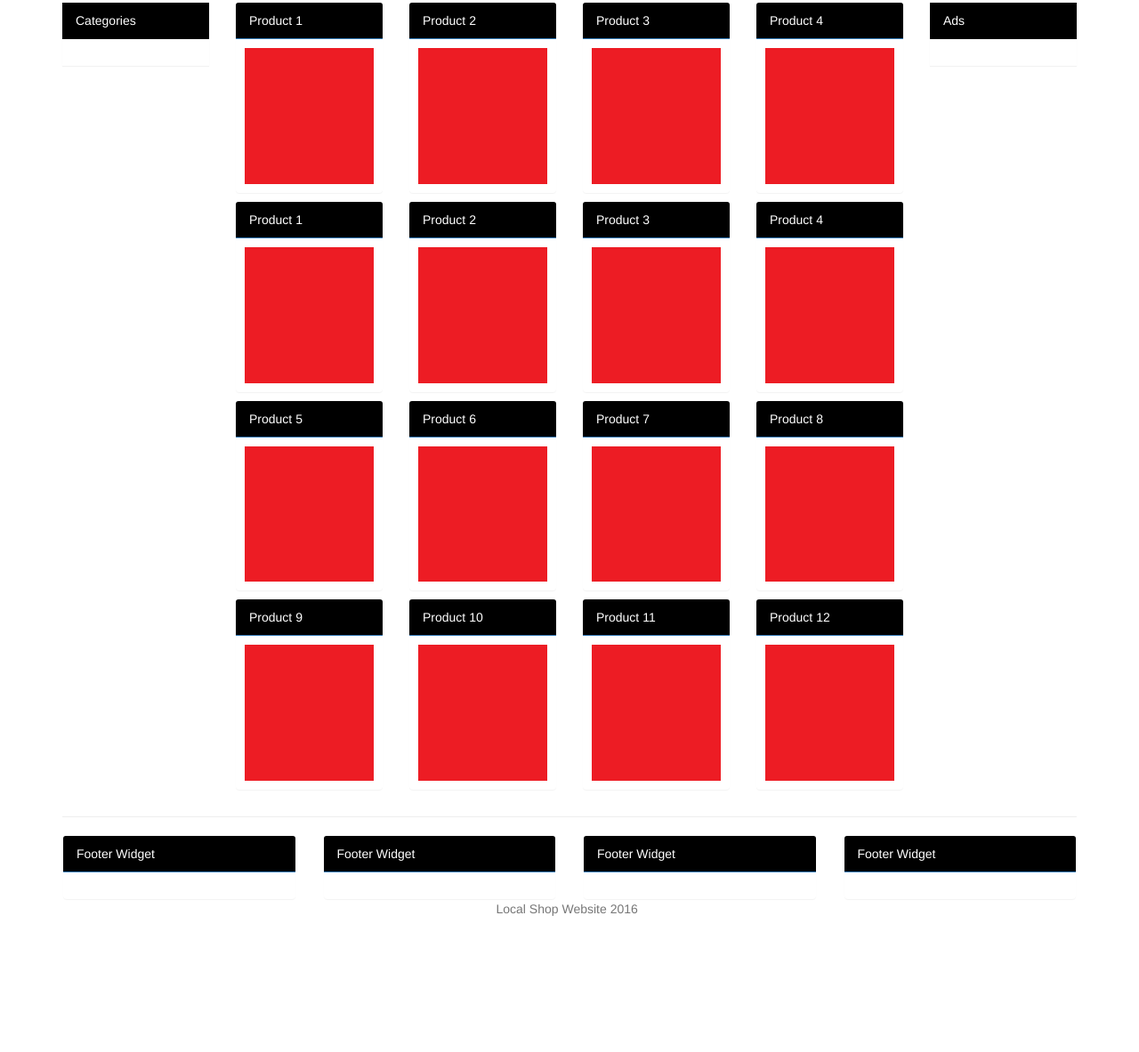
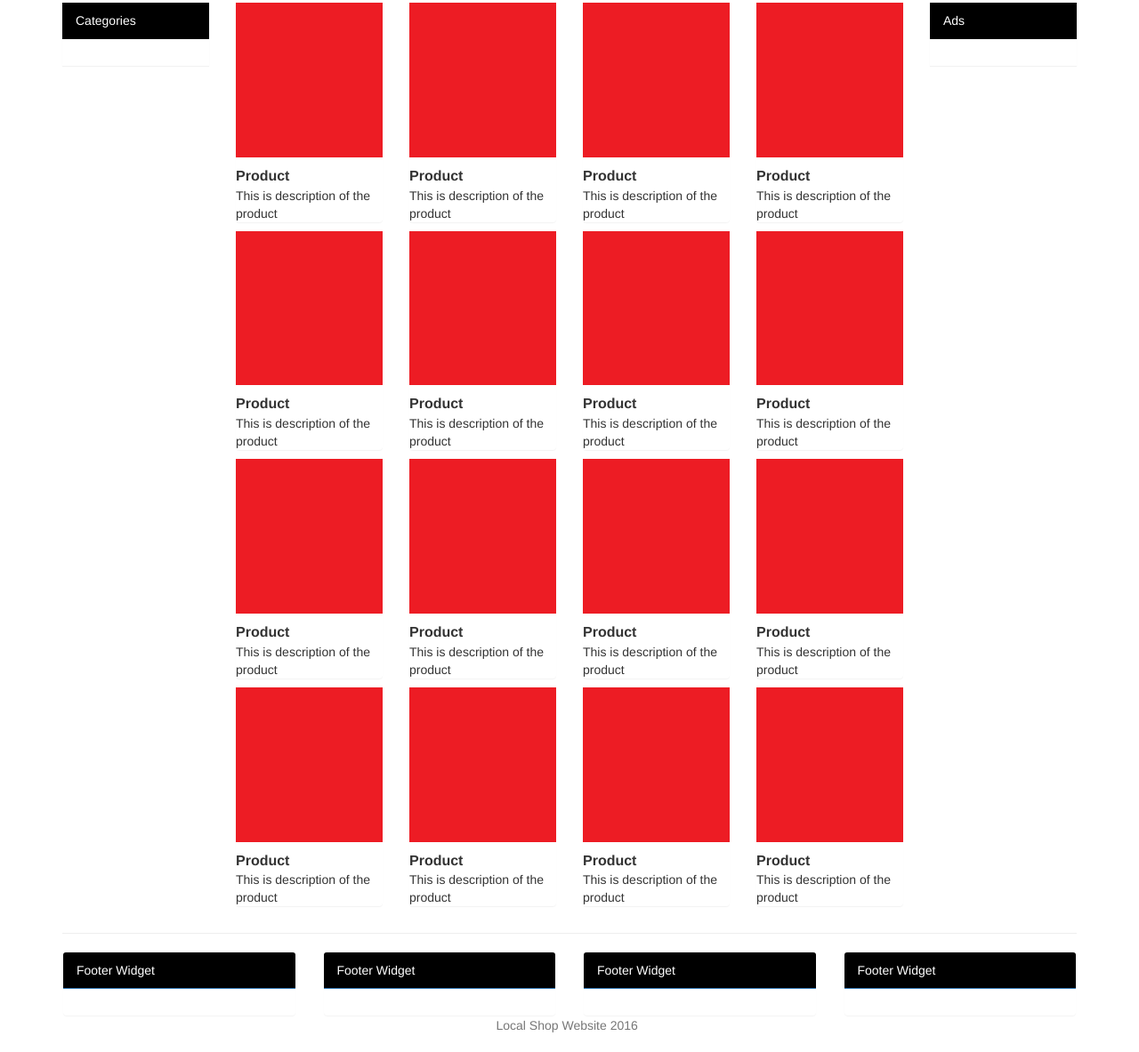
Before and after one commit to adityakamble49/local-shop-website, a website: page app/product-list.html in a window 1280 px wide. Shown: the part 197-1380 px from the top of the page at 89% size. Before the commit the page ends 1249 px from the top, so only its background shows below. Drawn offline with nearby package versions, Linux system fonts and the light colour scheme; files that its build step writes are made by us from their sources.

Commit message:
Product list customized

```diff
--- a/app/product-list.html
+++ b/app/product-list.html
@@ -83,41 +83,45 @@
         <div class="row">
           <div class="col-sm-3 col-xs-6">
             <div class="panel panel-primary panel-product">
-              <div class="panel-heading">Product 1</div>
               <div class="panel-body">
                 <div class="thumbnail">
                   <img src="images/product-image.png" alt="">
                 </div>
+                <div class="product-name">Product</div>
+                <div product-description>This is description of the product</div>
               </div>
             </div>
           </div>
           <div class="col-sm-3 col-xs-6">
             <div class="panel panel-primary panel-product">
-              <div class="panel-heading">Product 2</div>
               <div class="panel-body">
                 <div class="thumbnail">
                   <img src="images/product-image.png" alt="">
                 </div>
+                <div class="product-name">Product</div>
+                <div product-description>This is description of the product</div>
               </div>
             </div>
           </div>
           <div class="col-sm-3 col-xs-6">
             <div class="panel panel-primary panel-product">
-              <div class="panel-heading">Product 3</div>
               <div class="panel-body">
                 <div class="thumbnail">
                   <img src="images/product-image.png" alt="">
                 </div>
+                <div class="product-name">Product</div>
+                <div product-description>This is description of the product</div>
               </div>
             </div>
           </div>
           <div class="col-sm-3 col-xs-6">
             <div class="panel panel-primary panel-product">
-              <div class="panel-heading">Product 4</div>
               <div class="panel-body">
                 <div class="thumbnail">
                   <img src="images/product-image.png" alt="">
                 </div>
+                <div class="product-name">Product</div>
+                <div product-description>This is description of the product</div>
               </div>
             </div>
           </div>
@@ -125,41 +129,45 @@
         <div class="row">
           <div class="col-sm-3 col-xs-6">
             <div class="panel panel-primary panel-product">
-              <div class="panel-heading">Product 1</div>
               <div class="panel-body">
                 <div class="thumbnail">
                   <img src="images/product-image.png" alt="">
                 </div>
+                <div class="product-name">Product</div>
+                <div product-description>This is description of the product</div>
               </div>
             </div>
           </div>
           <div class="col-sm-3 col-xs-6">
             <div class="panel panel-primary panel-product">
-              <div class="panel-heading">Product 2</div>
               <div class="panel-body">
                 <div class="thumbnail">
                   <img src="images/product-image.png" alt="">
                 </div>
+                <div class="product-name">Product</div>
+                <div product-description>This is description of the product</div>
               </div>
             </div>
           </div>
           <div class="col-sm-3 col-xs-6">
             <div class="panel panel-primary panel-product">
-              <div class="panel-heading">Product 3</div>
               <div class="panel-body">
                 <div class="thumbnail">
                   <img src="images/product-image.png" alt="">
                 </div>
+                <div class="product-name">Product</div>
+                <div product-description>This is description of the product</div>
               </div>
             </div>
           </div>
           <div class="col-sm-3 col-xs-6">
             <div class="panel panel-primary panel-product">
-              <div class="panel-heading">Product 4</div>
               <div class="panel-body">
                 <div class="thumbnail">
                   <img src="images/product-image.png" alt="">
                 </div>
+                <div class="product-name">Product</div>
+                <div product-description>This is description of the product</div>
               </div>
             </div>
           </div>
@@ -167,41 +175,45 @@
         <div class="row">
           <div class="col-sm-3 col-xs-6">
             <div class="panel panel-primary panel-product">
-              <div class="panel-heading">Product 5</div>
               <div class="panel-body">
                 <div class="thumbnail">
                   <img src="images/product-image.png" alt="">
                 </div>
+                <div class="product-name">Product</div>
+                <div product-description>This is description of the product</div>
               </div>
             </div>
           </div>
           <div class="col-sm-3 col-xs-6">
             <div class="panel panel-primary panel-product">
-              <div class="panel-heading">Product 6</div>
               <div class="panel-body">
                 <div class="thumbnail">
                   <img src="images/product-image.png" alt="">
                 </div>
+                <div class="product-name">Product</div>
+                <div product-description>This is description of the product</div>
               </div>
             </div>
           </div>
           <div class="col-sm-3 col-xs-6">
             <div class="panel panel-primary panel-product">
-              <div class="panel-heading">Product 7</div>
               <div class="panel-body">
                 <div class="thumbnail">
                   <img src="images/product-image.png" alt="">
                 </div>
+                <div class="product-name">Product</div>
+                <div product-description>This is description of the product</div>
               </div>
             </div>
           </div>
           <div class="col-sm-3 col-xs-6">
             <div class="panel panel-primary panel-product">
-              <div class="panel-heading">Product 8</div>
               <div class="panel-body">
                 <div class="thumbnail">
                   <img src="images/product-image.png" alt="">
                 </div>
+                <div class="product-name">Product</div>
+                <div product-description>This is description of the product</div>
               </div>
             </div>
           </div>
@@ -209,41 +221,45 @@
         <div class="row">
           <div class="col-sm-3 col-xs-6">
             <div class="panel panel-primary panel-product">
-              <div class="panel-heading">Product 9</div>
               <div class="panel-body">
                 <div class="thumbnail">
                   <img src="images/product-image.png" alt="">
                 </div>
+                <div class="product-name">Product</div>
+                <div product-description>This is description of the product</div>
               </div>
             </div>
           </div>
           <div class="col-sm-3 col-xs-6">
             <div class="panel panel-primary panel-product">
-              <div class="panel-heading">Product 10</div>
               <div class="panel-body">
                 <div class="thumbnail">
                   <img src="images/product-image.png" alt="">
                 </div>
+                <div class="product-name">Product</div>
+                <div product-description>This is description of the product</div>
               </div>
             </div>
           </div>
           <div class="col-sm-3 col-xs-6">
             <div class="panel panel-primary panel-product">
-              <div class="panel-heading">Product 11</div>
               <div class="panel-body">
                 <div class="thumbnail">
                   <img src="images/product-image.png" alt="">
                 </div>
+                <div class="product-name">Product</div>
+                <div product-description>This is description of the product</div>
               </div>
             </div>
           </div>
           <div class="col-sm-3 col-xs-6">
             <div class="panel panel-primary panel-product">
-              <div class="panel-heading">Product 12</div>
               <div class="panel-body">
                 <div class="thumbnail">
                   <img src="images/product-image.png" alt="">
                 </div>
+                <div class="product-name">Product</div>
+                <div product-description>This is description of the product</div>
               </div>
             </div>
           </div>
--- a/app/styles/custom.css
+++ b/app/styles/custom.css
@@ -117,7 +117,7 @@
 }
 
 .panel-product > .panel-body{
-  margin: 10px;
+  margin-bottom: 10px;
   padding: 0;
 }
 
```
